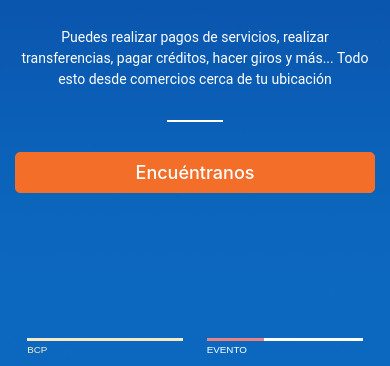
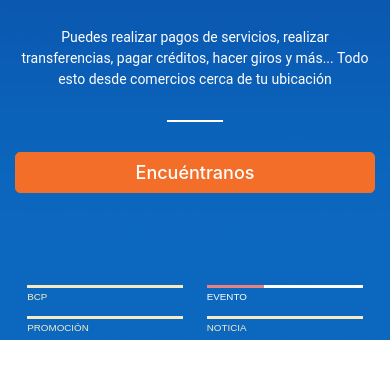
Before and after one commit to poehlmann/agente_bcp, a plain HTML site: page index.html in a window 390 px wide. Shown: the part 451-817 px from the top of the page. Drawn offline with nearby package versions, Linux system fonts and the light colour scheme; some packages are replaced by stand-ins of ours; a script that the page names is missing; a web font is replaced by a local one.

Commit message:
modificaciones

```diff
--- a/css/bcp.css
+++ b/css/bcp.css
@@ -1335,7 +1335,7 @@ img.hero-img {
     max-width: 100%;
   }
   #section-1 {
-    height: 100vh;
+    height: 56.5em;
   }
   #section-1 .content-slider nav {
     bottom: -0.5em;
```
